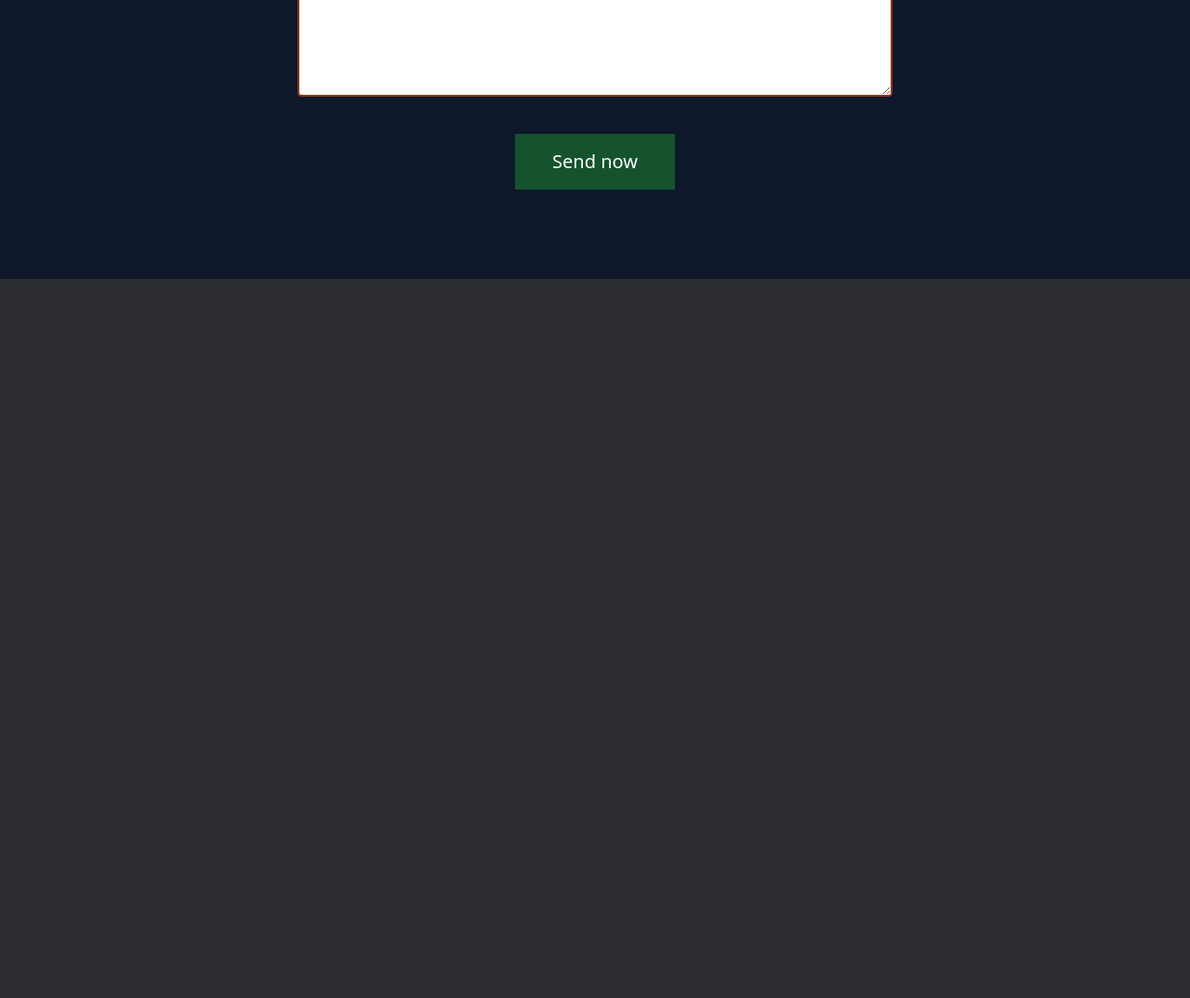
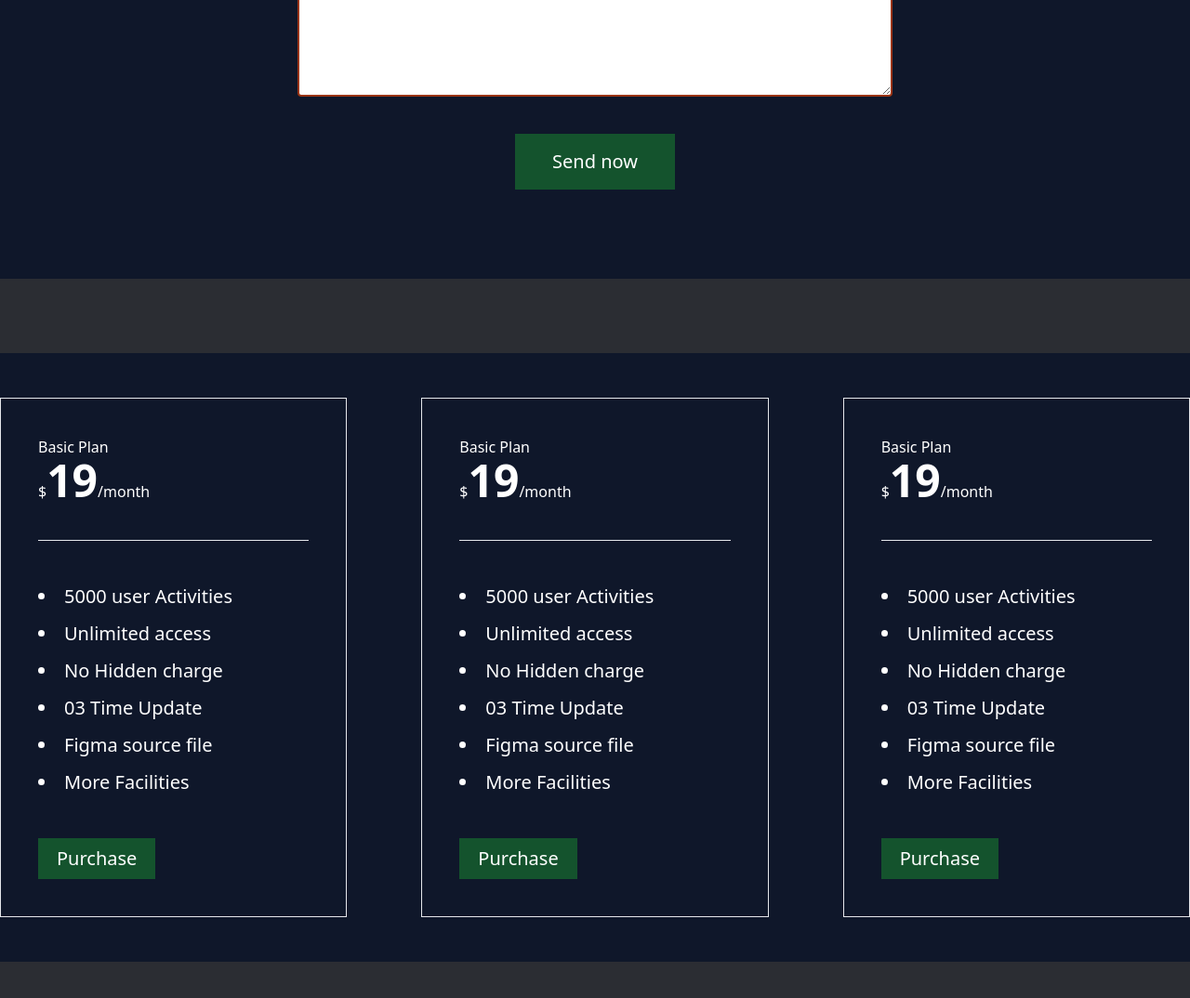
Before and after one commit to nisalman/tailwind-project, a website built with Vite: page index.html in a window 1280 px wide. Shown: the part 2544-3618 px from the top of the page at 93% size. Before the commit the page ends 2844 px from the top, so only its background shows below. Built offline with nearby package versions, Linux system fonts and the light colour scheme.

Commit message:
purchase action code added

```diff
--- a/index.html
+++ b/index.html
@@ -135,7 +135,7 @@
             </div>
         </div>
     </section>
-    <section class="bg-[#0F172A] py-16 sm:py-24">
+    <section class="bg-[#0F172A] py-16 sm:py-24 sm:py-24">
         <div>
             <h3 class="text-center text-xl sm:text-center text-white mb-10">Ask a question</h3>
         <form>
@@ -146,6 +146,52 @@
         </form>
         </div>
     </section>
+    <section class="bg-slate-900 my-16 sm:my-20 py-12">
+        <div class="text-white grid md:grid-cols-2 lg:grid-cols-3 gap-10 sm:gap-16 md:gap-20 justify-center items-center">
+            <div class="border p-10">
+                <h5>Basic Plan</h5>
+                <h2>$<span class="text-xl sm:text-2xl md:text-5xl font-bold">19</span>/month</h2>
+                <hr class="my-10">
+                <ul class="list-disc list-inside leading-10 text-xl">
+                    <li> 5000 user Activities </li>
+                    <li> Unlimited access </li>
+                    <li> No Hidden charge </li>
+                    <li> 03 Time Update </li>
+                    <li> Figma source file </li>
+                    <li> More Facilities </li>
+                </ul>
+                <button class="bg-green-900 px-5 py-2 text-xl hover:bg-green-600 transition mt-10">Purchase</button>
+            </div>
+            <div class="border p-10">
+                <h5>Basic Plan</h5>
+                <h2>$<span class="text-xl sm:text-2xl md:text-5xl font-bold">19</span>/month</h2>
+                <hr class="my-10">
+                <ul class="list-disc list-inside leading-10 text-xl">
+                    <li> 5000 user Activities </li>
+                    <li> Unlimited access </li>
+                    <li> No Hidden charge </li>
+                    <li> 03 Time Update </li>
+                    <li> Figma source file </li>
+                    <li> More Facilities </li>
+                </ul>
+                <button class="bg-green-900 px-5 py-2 text-xl hover:bg-green-600 transition mt-10">Purchase</button>
+            </div>
+            <div class="border p-10">
+                <h5>Basic Plan</h5>
+                <h2>$<span class="text-xl sm:text-2xl md:text-5xl font-bold">19</span>/month</h2>
+                <hr class="my-10">
+                <ul class="list-disc list-inside leading-10 text-xl">
+                    <li> 5000 user Activities </li>
+                    <li> Unlimited access </li>
+                    <li> No Hidden charge </li>
+                    <li> 03 Time Update </li>
+                    <li> Figma source file </li>
+                    <li> More Facilities </li>
+                </ul>
+                <button class="bg-green-900 px-5 py-2 text-xl hover:bg-green-600 transition mt-10">Purchase</button>
+            </div>
+        </div>
+    </section>
 </main>
 </body>
 </html>
```
